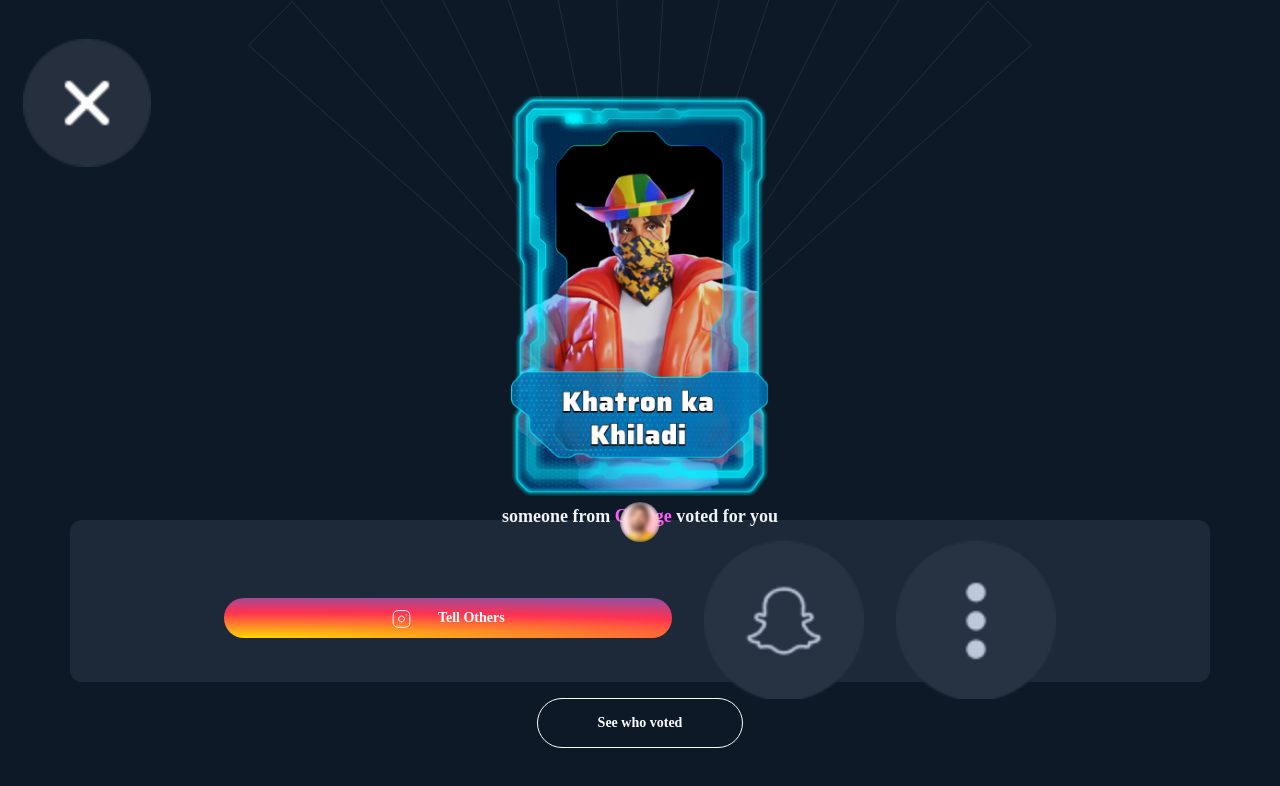
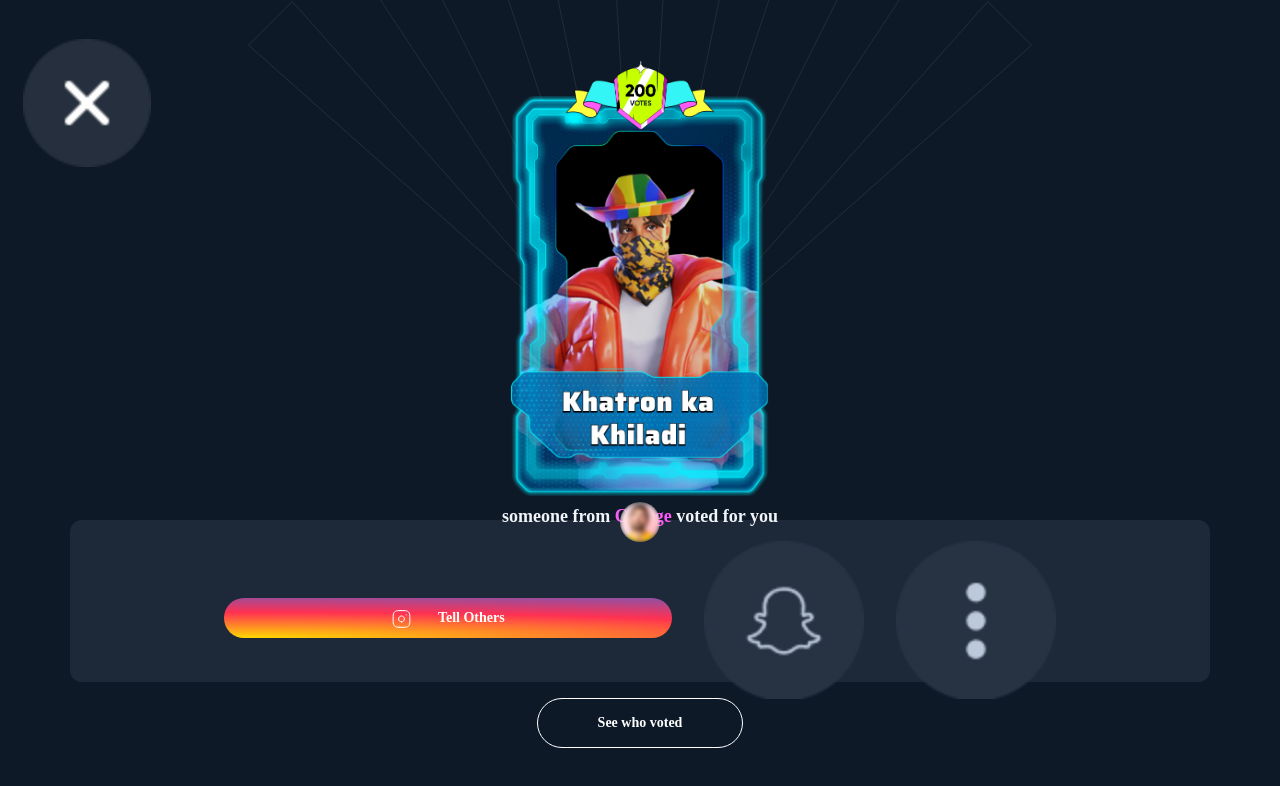
Before and after one commit to Abhirajkar27/Titles_Page_Tribe_Titles, a React (Create React App) app: page / in a window 1280 px wide. Shown: the top 786 px of the page. Built offline with nearby package versions, Linux system fonts and the light colour scheme.

Commit message:
Avatar Changed

```diff
--- a/src/Pages/VoteReveal.css
+++ b/src/Pages/VoteReveal.css
@@ -9,6 +9,13 @@
   position: absolute;
   top: 2.44rem;
   left: 1.44rem;
+}
+.Avatar_Badge_TPTA{
+  height: 8.7vh;
+  position: absolute;
+  top: 7.5vh;
+  /* margin-left: -3vw; */
+  z-index: 88;
 }
 .AvatarCard_TPTA {
   position: absolute;
--- a/src/Pages/VoteReveal.jsx
+++ b/src/Pages/VoteReveal.jsx
@@ -1,6 +1,7 @@
 import React, { useRef, useState } from "react";
 import "./VoteReveal.css";
 import crossBtn from "../assets/img/cross.png";
+import AvatarBadge from "../assets/img/vote_badge.png";
 import AvatarCard from "../assets/img/Avatar.png";
 import Profile_img from "../assets/img/image.png";
 import Snapcht from "../assets/img/snapchat.png";
@@ -144,6 +145,7 @@ const VoteReveal = (props) => {
         src={crossBtn}
         alt="crossButton"
       />
+      <img className='Avatar_Badge_TPTA' src={AvatarBadge}/>
       <img className="AvatarCard_TPTA" src={AvatarCard} alt="AvatarCard" />
       <div className="Reveal_Comp_TPTA">
         <div class="circular-div_RV_TPTA">
```
Also changed, not shown: src/assets/img/vote_badge.png.
